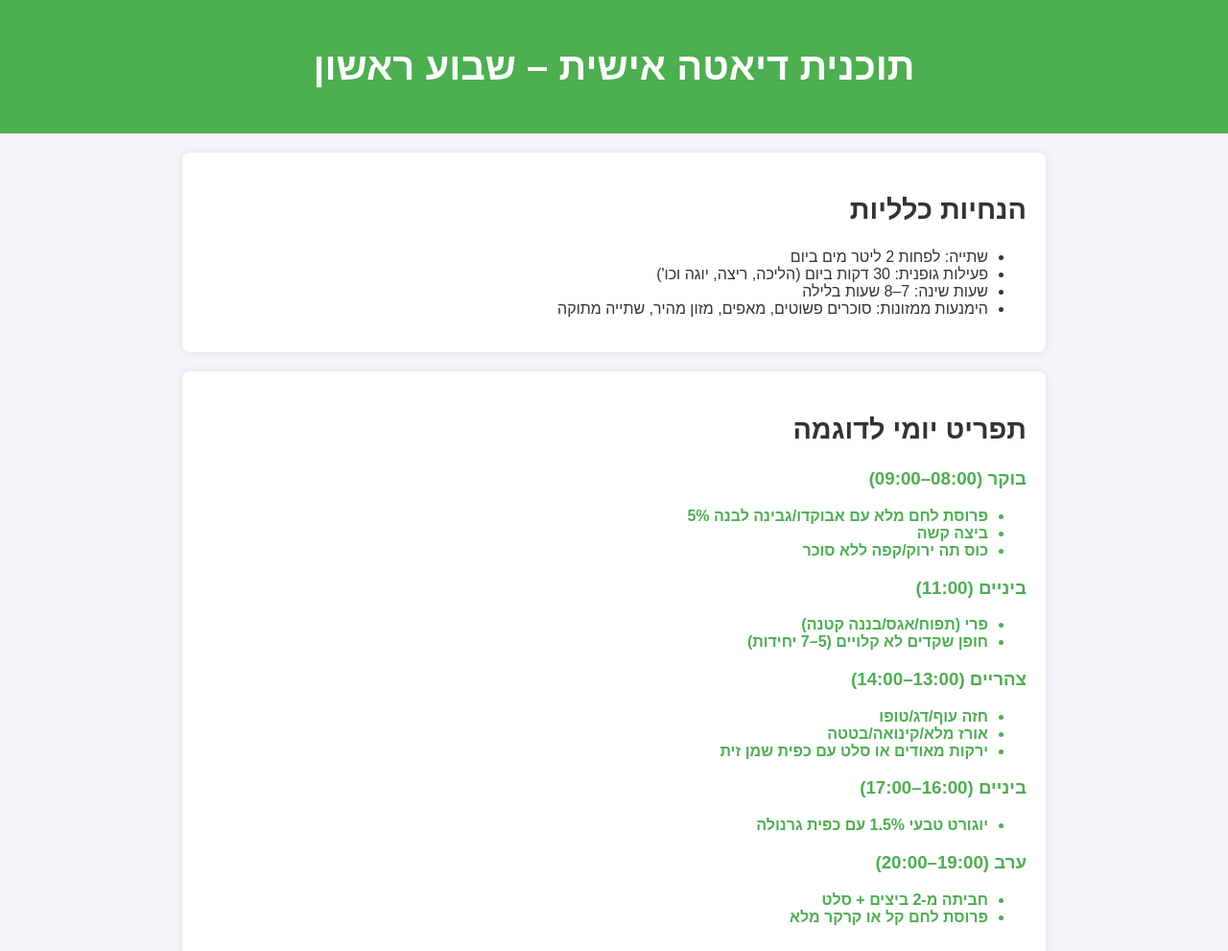
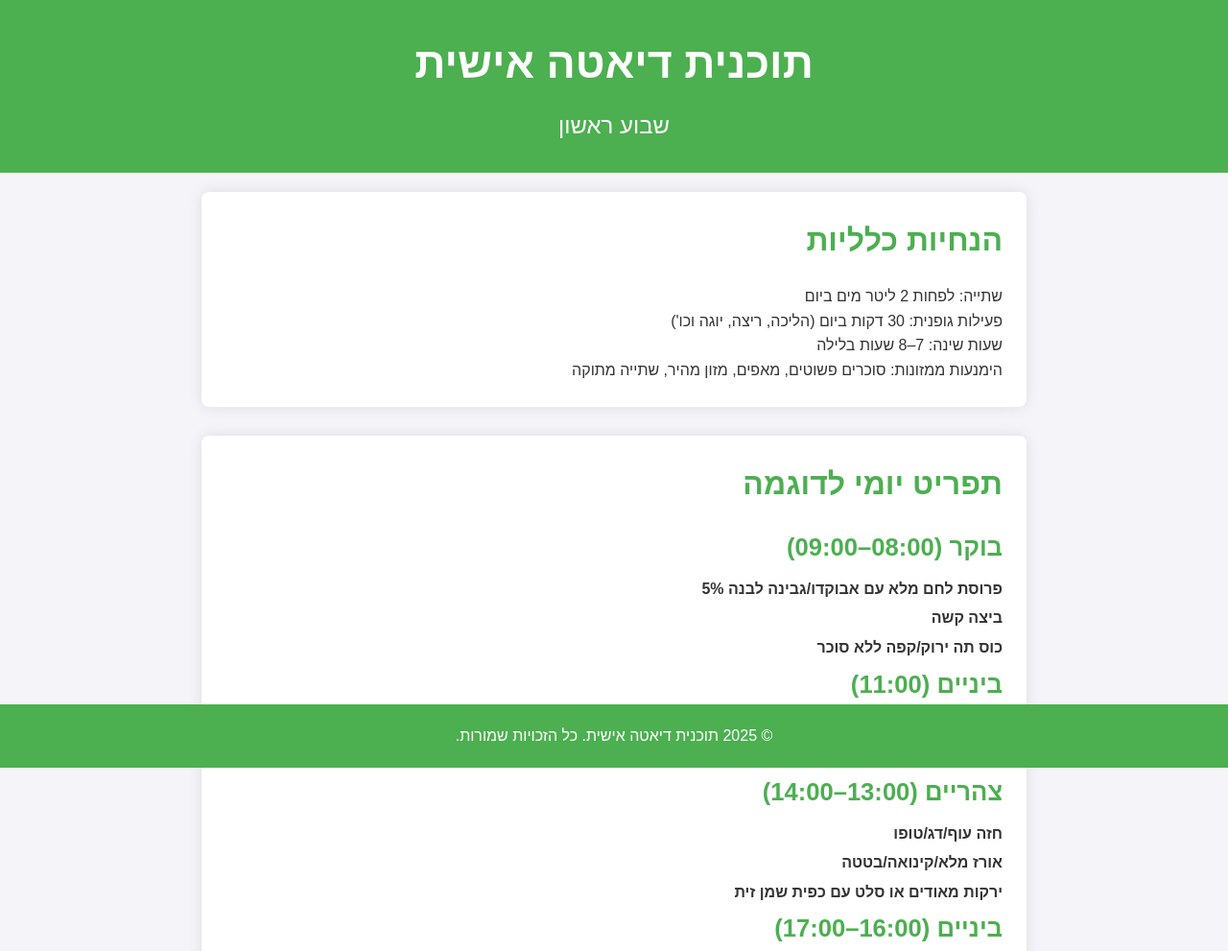
Before and after one commit to NoaPop/DietProject, a plain HTML site: page index.html in a window 1280 px wide. Shown: the top 991 px of the page at 96% size. Drawn offline with Linux system fonts and the light colour scheme.

Commit message:
new creative

```diff
--- a/index.css
+++ b/index.css
@@ -1,63 +1,123 @@
+/* הגדרות כלליות */
+* {
+    box-sizing: border-box;
+    margin: 0;
+    padding: 0;
+}
+
 body {
     font-family: 'Arial', sans-serif;
     direction: rtl;
     background-color: #f4f4f9;
     color: #333;
-    margin: 0;
-    padding: 0;
+    line-height: 1.6;
 }
+
+/* עיצוב Header */
 header {
     background-color: #4CAF50;
     color: white;
-    padding: 20px;
+    padding: 30px;
     text-align: center;
 }
-h1 {
-    font-size: 2.5em;
+
+header h1 {
+    font-size: 2.8em;
+    margin-bottom: 10px;
 }
-h2 {
-    font-size: 1.8em;
-    color: #333;
+
+header p {
+    font-size: 1.5em;
 }
+
+/* עיצוב תוכן */
 .container {
     padding: 20px;
     max-width: 900px;
     margin: 0 auto;
 }
+
 .menu-section {
     background-color: white;
     border-radius: 8px;
-    box-shadow: 0 0 10px rgba(0, 0, 0, 0.1);
-    padding: 20px;
+    box-shadow: 0 0 15px rgba(0, 0, 0, 0.1);
+    padding: 25px;
+    margin-bottom: 30px;
+}
+
+.menu-section h2 {
+    font-size: 2em;
+    color: #4CAF50;
     margin-bottom: 20px;
 }
-.menu-section h3 {
+
+h3 {
     color: #4CAF50;
+    font-size: 1.6em;
+    margin-bottom: 10px;
 }
-.meal {
-    margin-bottom: 15px;
+
+ul {
+    list-style-type: none;
+    padding-left: 0;
 }
+
 .meal-title {
     font-weight: bold;
-    color: #4CAF50;
+    margin-bottom: 5px;
 }
+
 table {
     width: 100%;
+    border-collapse: collapse;
     margin-top: 20px;
-    border-collapse: collapse;
 }
+
 th, td {
-    padding: 10px;
+    padding: 12px;
     border: 1px solid #ddd;
     text-align: center;
 }
+
 th {
     background-color: #4CAF50;
     color: white;
 }
-.note {
-    background-color: #f8f8f8;
-    padding: 15px;
-    border-radius: 5px;
-    margin-top: 30px;
+
+tbody tr:nth-child(even) {
+    background-color: #f9f9f9;
 }
+
+/* עיצוב footer */
+footer {
+    background-color: #4CAF50;
+    color: white;
+    text-align: center;
+    padding: 20px;
+    position: fixed;
+    width: 100%;
+    bottom: 0;
+}
+
+/* עיצוב למובייל */
+@media (max-width: 768px) {
+    header h1 {
+        font-size: 2em;
+    }
+
+    header p {
+        font-size: 1.2em;
+    }
+
+    .container {
+        padding: 15px;
+    }
+
+    h2, h3 {
+        font-size: 1.4em;
+    }
+
+    table {
+        font-size: 0.9em;
+    }
+}
--- a/index.html
+++ b/index.html
@@ -9,7 +9,10 @@
 <body>
 
     <header>
-        <h1>תוכנית דיאטה אישית – שבוע ראשון</h1>
+        <div class="logo">
+            <h1>תוכנית דיאטה אישית</h1>
+            <p>שבוע ראשון</p>
+        </div>
     </header>
 
     <div class="container">
@@ -104,5 +107,9 @@
         </section>
     </div>
 
+    <footer>
+        <p>&copy; 2025 תוכנית דיאטה אישית. כל הזכויות שמורות.</p>
+    </footer>
+
 </body>
 </html>
```
